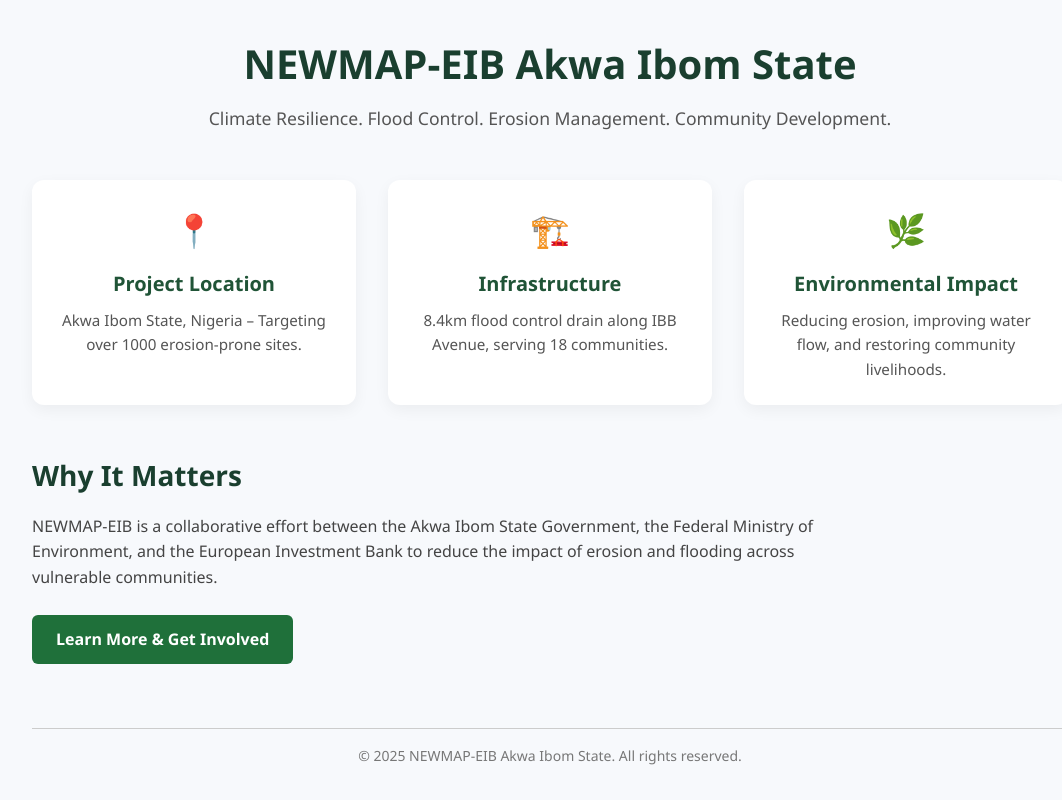
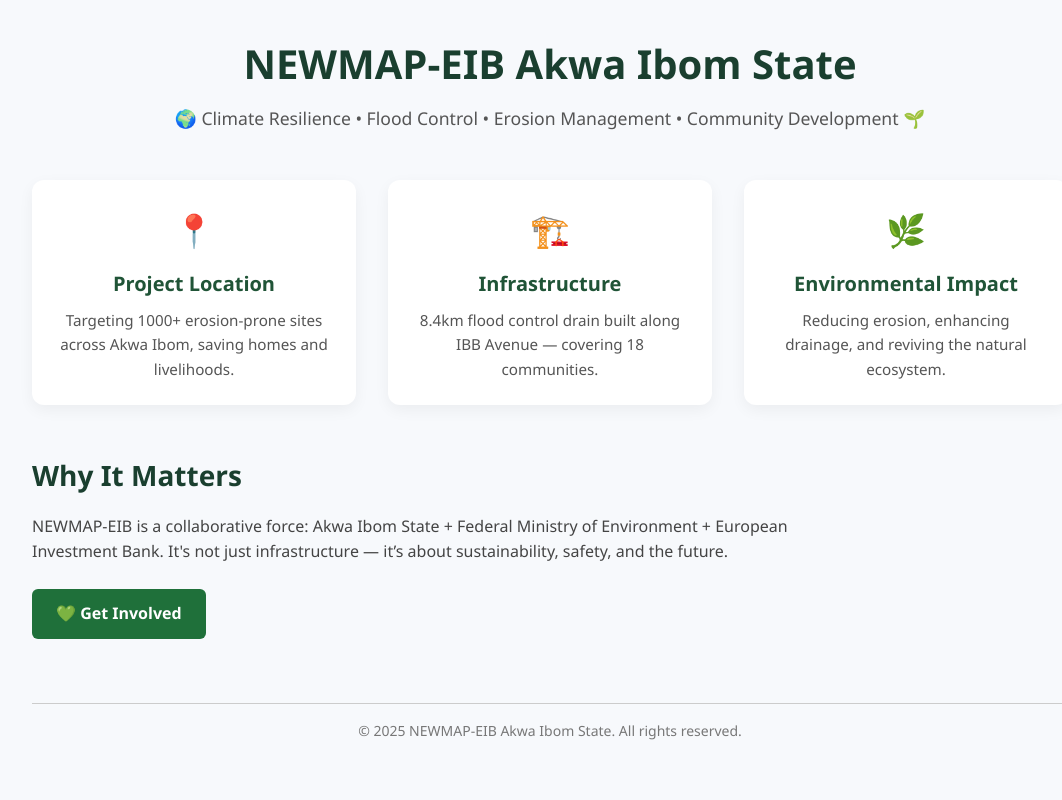
Before and after one commit to K-Plaw/Nwmp-eib-test1, a plain HTML site: page index.html in a window 1280 px wide. Shown: the whole page, without its empty margins (90-1152 px from the left). Drawn offline with Linux system fonts and the light colour scheme.

Commit message:
Update index.html

```diff
--- a/index.html
+++ b/index.html
@@ -9,37 +9,40 @@
 <body>
   <main class="container">
     <header class="hero">
-      <h1>NEWMAP-EIB Akwa Ibom State</h1>
-      <p>Climate Resilience. Flood Control. Erosion Management. Community Development.</p>
+      <div class="overlay"></div>
+      <div class="hero-content">
+        <h1>NEWMAP-EIB Akwa Ibom State</h1>
+        <p>🌍 Climate Resilience • Flood Control • Erosion Management • Community Development 🌱</p>
+      </div>
     </header>
 
     <section class="cards">
       <div class="card">
         <div class="icon">📍</div>
         <h2>Project Location</h2>
-        <p>Akwa Ibom State, Nigeria – Targeting over 1000 erosion-prone sites.</p>
+        <p>Targeting 1000+ erosion-prone sites across Akwa Ibom, saving homes and livelihoods.</p>
       </div>
 
       <div class="card">
         <div class="icon">🏗️</div>
         <h2>Infrastructure</h2>
-        <p>8.4km flood control drain along IBB Avenue, serving 18 communities.</p>
+        <p>8.4km flood control drain built along IBB Avenue — covering 18 communities.</p>
       </div>
 
       <div class="card">
         <div class="icon">🌿</div>
         <h2>Environmental Impact</h2>
-        <p>Reducing erosion, improving water flow, and restoring community livelihoods.</p>
+        <p>Reducing erosion, enhancing drainage, and reviving the natural ecosystem.</p>
       </div>
     </section>
 
     <section class="why">
       <h3>Why It Matters</h3>
       <p>
-        NEWMAP-EIB is a collaborative effort between the Akwa Ibom State Government, the Federal Ministry of Environment,
-        and the European Investment Bank to reduce the impact of erosion and flooding across vulnerable communities.
+        NEWMAP-EIB is a collaborative force: Akwa Ibom State + Federal Ministry of Environment + European Investment Bank.
+        It's not just infrastructure — it’s about sustainability, safety, and the future.
       </p>
-      <a href="#" class="cta-button">Learn More & Get Involved</a>
+      <a href="#" class="cta-button">💚 Get Involved</a>
     </section>
 
     <footer class="footer">
```
